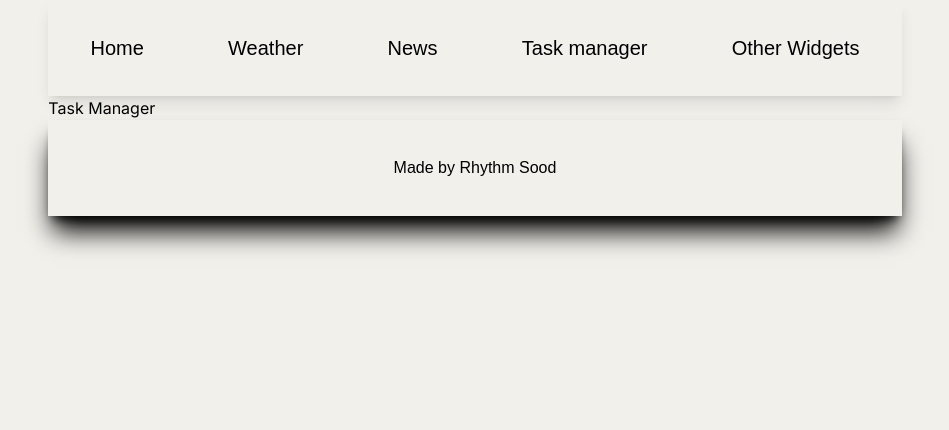
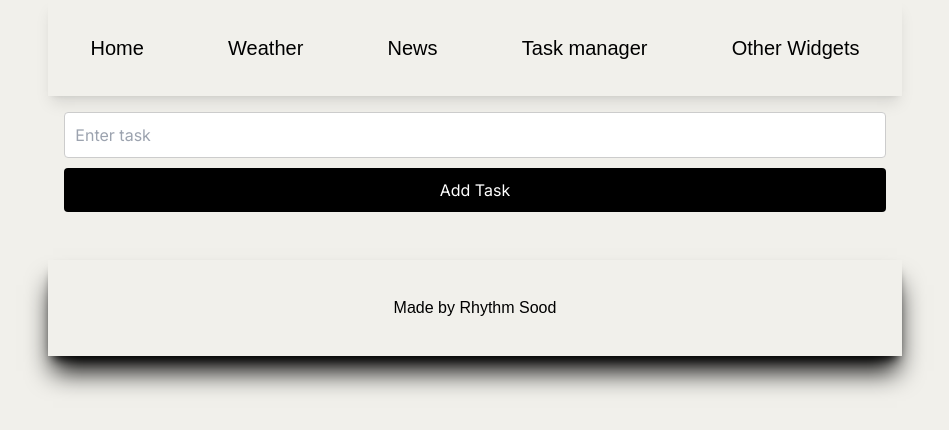
Before and after one commit to RhythmS00d/task-manager, a Next.js app: page /task-manager in a window 1280 px wide. Shown: the top 430 px of the page, without its empty margins (165-1114 px from the left). Built offline with nearby package versions, Linux system fonts and the light colour scheme.

Commit message:
added Task component and styles

```diff
--- a/src/app/api/news/route.ts
+++ b/src/app/api/news/route.ts
@@ -15,8 +15,6 @@ export async function POST(req: NextRequest) {
     page: reqParams.params.page
   };
 
-  console.log(params);
-
   const resp = await axios.get(api_url, { params: params });
 
   return Response.json(resp.data);
--- a/src/app/globals.css
+++ b/src/app/globals.css
@@ -23,3 +23,45 @@ input[type="radio"]:checked + .category {
   border: 1px solid black;
   background-color: #bbb;
 }
+
+#task-input {
+  border: 1px solid #ccc;
+  padding: 10px;
+  font-size: 16px;
+  width: 100%;
+  box-sizing: border-box;
+  margin-bottom: 10px;
+  border-radius: 4px;
+  outline-offset: 4px;
+}
+
+.task-button {
+  background-color: black;
+  border-radius: 4px;
+  color: white;
+  padding: 10px 24px;
+  border: none;
+  cursor: pointer;
+  width: 100%;
+  font-size: 16px;
+  outline-offset: 4px;
+}
+
+.task-button:hover {
+  opacity: 0.8;
+}
+
+#task-list {
+  padding: 0;
+}
+
+#task {
+  background: #f9f9f9;
+  padding: 10px;
+  margin-bottom: 10px;
+  border: 1px solid #ddd;
+  border-radius: 4px;
+  display: flex;
+  justify-content: space-between;
+  align-items: center;
+}
--- a/src/app/task-manager/page.tsx
+++ b/src/app/task-manager/page.tsx
@@ -1,7 +1,101 @@
+"use client";
+
+import { Task } from "@/lib/types/types";
+import { type FormEvent, useEffect, useMemo, useState } from "react";
+import { uuid } from "uuidv4";
+
+import { TiTick } from "react-icons/ti";
+
 export default function TaskManager() {
+  const [tasks, setTasks] = useState<Task[]>([]);
+  const [title, setTitle] = useState("");
+
+  useEffect(() => {
+    const storedTasks = JSON.parse(localStorage.getItem("tasks") || "[]");
+    setTasks(storedTasks);
+  }, []);
+
+  function addTask(e: FormData) {
+    const task: Task = {
+      id: uuid(),
+      title: e.get("title") as string,
+      completed: false,
+    };
+    setTasks([task, ...tasks]);
+    setTitle("");
+    if (typeof localStorage !== "undefined") {
+      localStorage.setItem("tasks", JSON.stringify([task, ...tasks]));
+    }
+  }
+
+  function deleteTask(id: string) {
+    const newTasks = tasks.filter((task) => task.id !== id);
+
+    setTasks([...newTasks]);
+    if (typeof localStorage !== "undefined") {
+      localStorage.setItem("tasks", JSON.stringify([...newTasks]));
+    }
+  }
+
+  function setCompleteTask(id: string) {
+    const newTasks = tasks.map((task) => {
+      if (task.id === id) {
+        return { ...task, completed: true };
+      }
+
+      return task;
+    });
+
+    setTasks([...newTasks]);
+    if (typeof localStorage !== "undefined") {
+      localStorage.setItem("tasks", JSON.stringify([...newTasks]));
+    }
+  }
+
   return (
-    <section>
-      <h1>Task Manager</h1>
+    <section className="p-4">
+      <form action={addTask}>
+        <input
+          type="text"
+          name="title"
+          placeholder="Enter task"
+          id="task-input"
+          value={title}
+          onChange={(e) => setTitle(e.target.value)}
+        />
+        <button className="task-button" type="submit">
+          Add Task
+        </button>
+      </form>
+      <ul id="task-list" className="mt-8">
+        {tasks.map((task, index) => (
+          <li key={index + 10 * 2.3} id="task" className="p-3">
+            <h1>{task.title}</h1>
+            <div className="flex flex-col gap-4">
+              <button
+                type="button"
+                className="task-button"
+                onClick={() => deleteTask(task.id)}
+              >
+                Delete
+              </button>
+              {task.completed ? (
+                <div className="flex items-center justify-center gap-3">
+                  Completed <TiTick color="green" className="size-6" />
+                </div>
+              ) : (
+                <button
+                  type="button"
+                  className="task-button"
+                  onClick={() => setCompleteTask(task.id)}
+                >
+                  Mark as complete
+                </button>
+              )}
+            </div>
+          </li>
+        ))}
+      </ul>
     </section>
   );
 }
```
